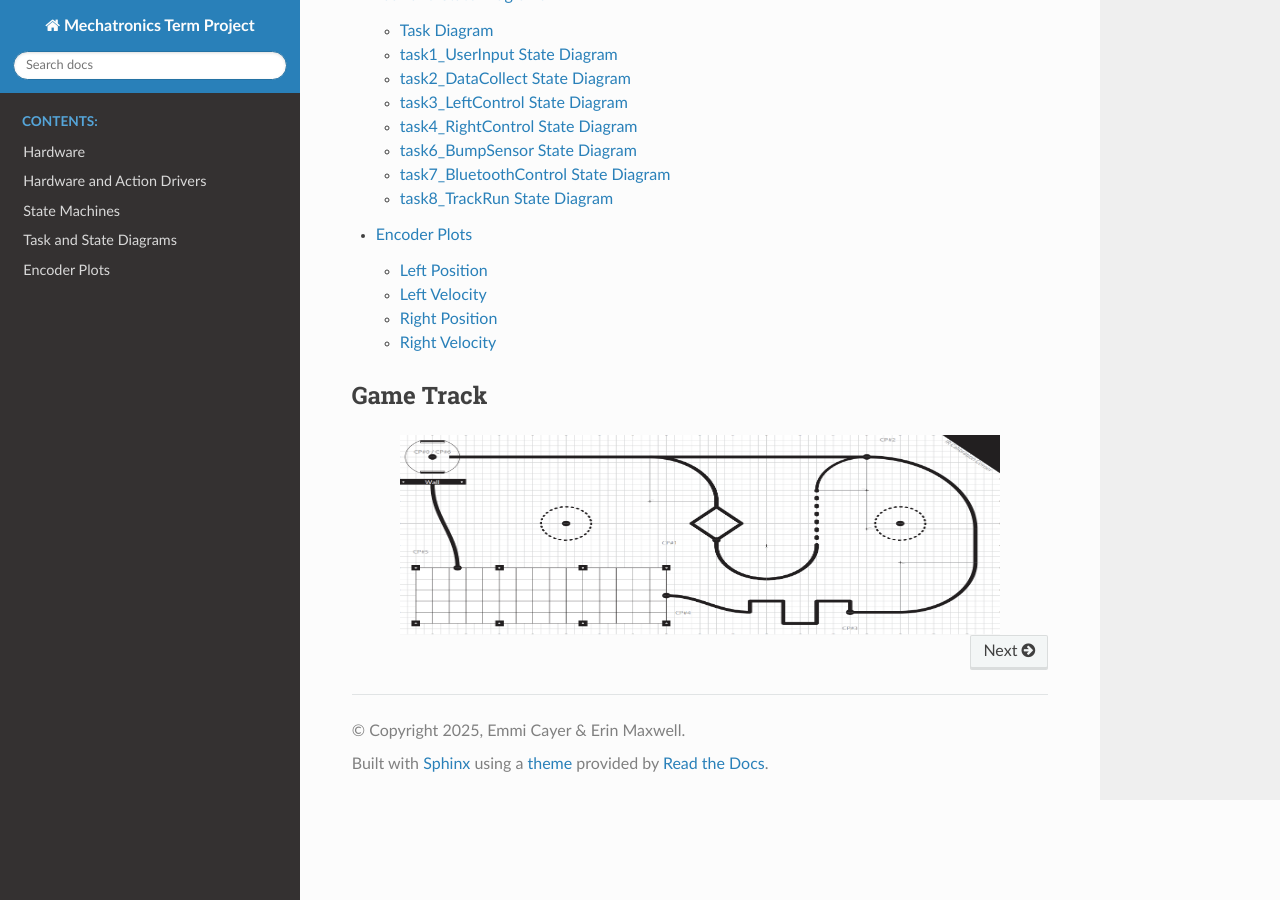
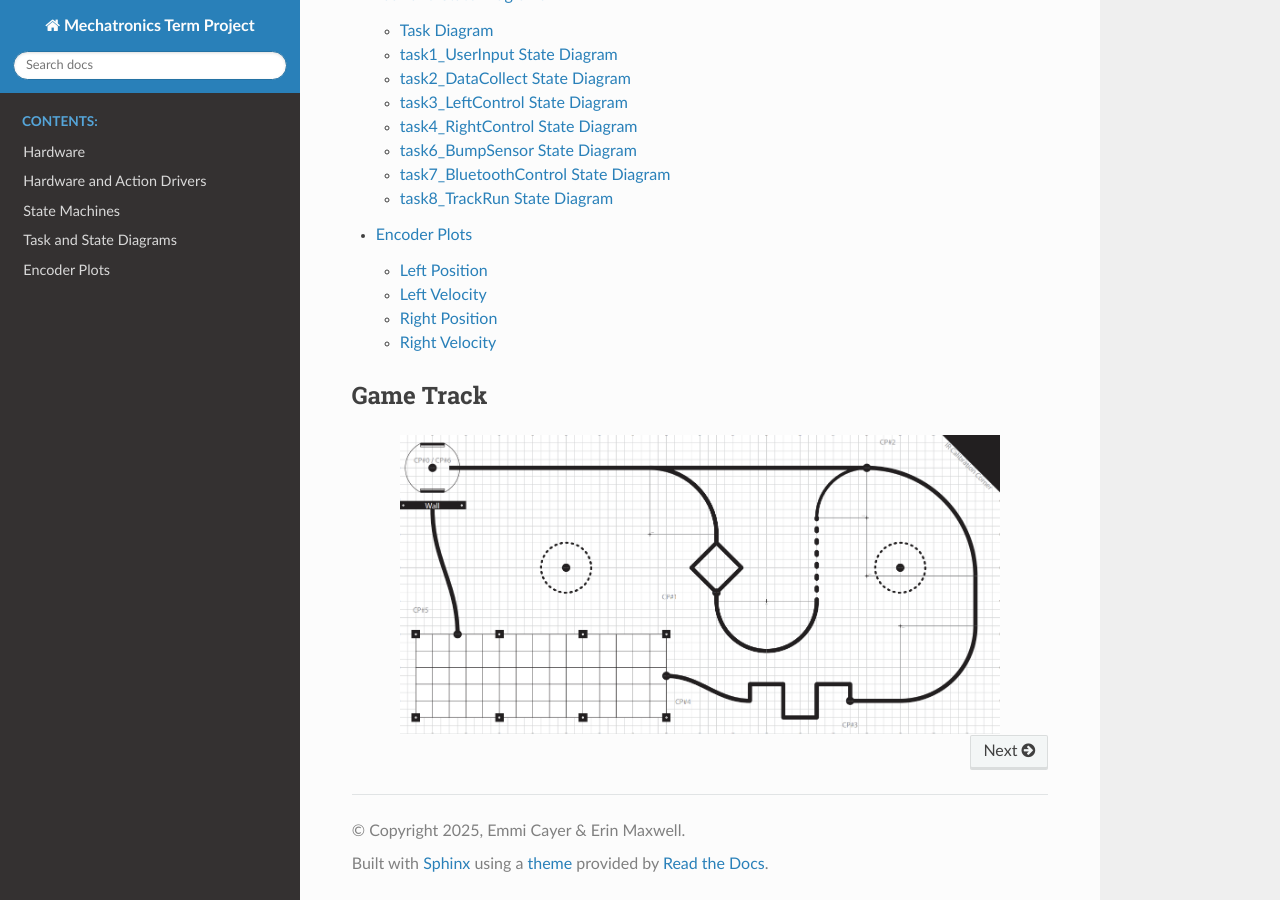
Before and after one commit to emmicayer/Mechatronics-Repository, a Sphinx documentation site: the page built from docs/index.rst, in a window 1280 px wide and 900 px high, scrolled down 849 px. Built offline with Sphinx 7.4.7 and the Read the Docs theme 3.1.0, drawn with Linux system fonts in a browser that asks for light colours.

Commit message:
Update index.rst

```diff
--- a/docs/index.rst
+++ b/docs/index.rst
@@ -25,6 +25,6 @@ Game Track
 ----
 .. figure:: images/gametrack.png
    :align: center
-   :height: 200px
+   :height: 300px
    :width: 600px
    :alt: alternate text
```
